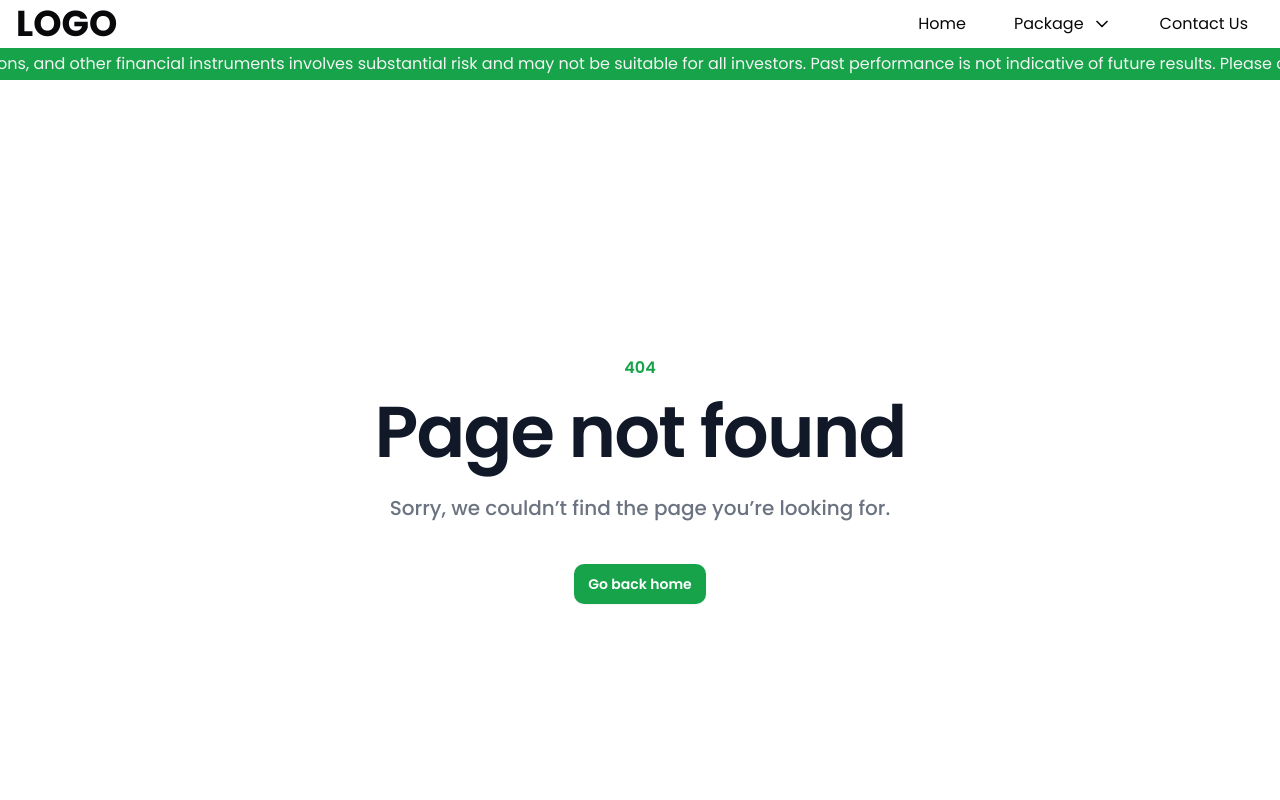
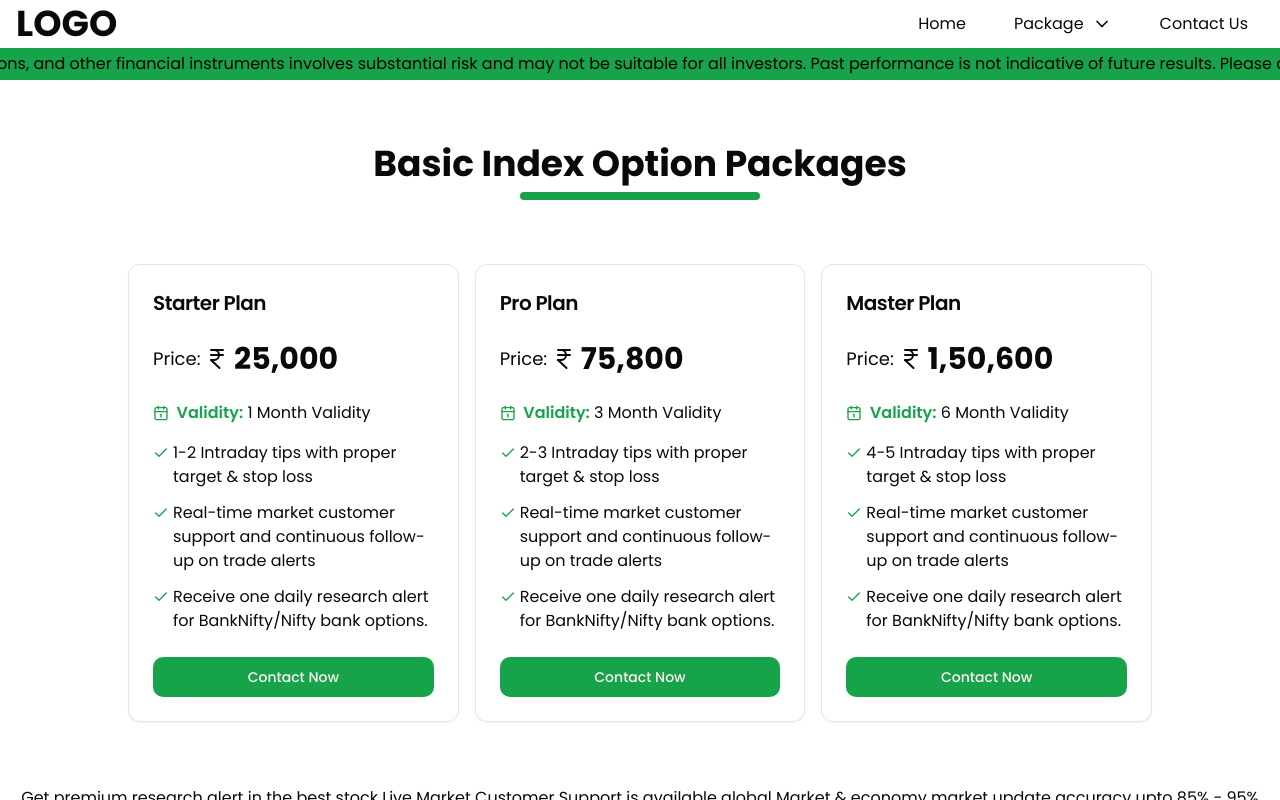
Before and after one commit to Rahul-007-TM/Treading-Master, a Next.js app: page /package/basic-index-option in a window 1280 px wide. Built offline with nearby package versions, Linux system fonts and the light colour scheme.

Commit message:
refactor: changes added

```diff
--- a/package.json
+++ b/package.json
@@ -22,6 +22,7 @@
     "mongoose": "^8.9.5",
     "next": "15.1.2",
     "next-themes": "^0.4.4",
+    "nodemailer": "^6.10.0",
     "react": "^19.0.0",
     "react-dom": "^19.0.0",
     "react-hook-form": "^7.54.2",
--- a/src/actions/lead.js
+++ b/src/actions/lead.js
@@ -2,6 +2,7 @@
 
 const baseUrl = process.env.VERCEL_URL ? `https://${process.env.VERCEL_URL}` : "http://localhost:3000"
 const apiUrl = baseUrl + "/api/leads";
+const mailUrl = baseUrl + "/api/mail";
 
 export const createLead = async ({ fullname, mobile, email, state }) => {
     try {
@@ -13,6 +14,13 @@ export const createLead = async ({ fullname, mobile, email, state }) => {
             body: JSON.stringify({ fullname, mobile, email, state }),
         });
         const responseData = await res.json();
+        await fetch(mailUrl, {
+            method: "POST",
+            headers: {
+                "Content-Type": "application/json",
+            },
+            body: JSON.stringify({ fullname, mobile, email, state }),
+        });
         return responseData;
     } catch (error) {
         console.error("Failed to add Lead:", error);
--- /dev/null
+++ b/src/app/api/mail/route.js
@@ -0,0 +1,34 @@
+"use server"
+
+import nodemailer from "nodemailer"
+
+export default async function POST(req, res) {
+    const { fullname, mobile, email, state } = req.body;
+
+    const transporter = nodemailer.createTransport({
+        service: "gmail",
+        auth: {
+            user: process.env.EMAIL,
+            pass: process.env.EMAIL_PASSWORD,
+        },
+    });
+
+    const mailOptions = {
+        from: process.env.EMAIL,
+        to: "akashlakade2001@gmail.com",
+        subject: "New Lead Created",
+        text: `A new lead has been created:\n\n
+        Full Name: ${fullname}\n
+        Mobile: ${mobile}\n
+        Email: ${email}\n
+        State: ${state}`,
+    };
+
+    try {
+        await transporter.sendMail(mailOptions);
+        res.status(200).json({ message: "Email sent successfully!" });
+    } catch (error) {
+        console.error("Error sending email:", error);
+        res.status(500).json({ message: "Failed to send email." });
+    }
+}
--- a/src/app/package/[packageId]/page.jsx
+++ b/src/app/package/[packageId]/page.jsx
@@ -1,5 +1,6 @@
 import NotFound from "@/app/not-found";
 import SectionHeading from "@/components/atoms/SectionHeading";
+import LeadForm from "@/components/molecules/LeadForm";
 import { Button } from "@/components/ui/button";
 import {
     Card,
@@ -8,10 +9,17 @@ import {
     CardHeader,
     CardTitle,
 } from "@/components/ui/card";
+import {
+    Dialog,
+    DialogContent,
+    DialogHeader,
+    DialogTitle,
+    DialogTrigger,
+} from "@/components/ui/dialog";
 import { ChartAreaIcon } from "lucide-react";
+import { Check } from "lucide-react";
 import { Calendar1 } from "lucide-react";
 import { IndianRupeeIcon } from "lucide-react";
-import Link from "next/link";
 import React from "react";
 
 const page = async ({ params }) => {
@@ -63,21 +71,51 @@ const page = async ({ params }) => {
                                             {plan.service ? (
                                                 <div className="flex flex-wrap w-full">
                                                     <span className="text-primary flex w-fit items-center font-semibold">
-                                                        <ChartAreaIcon className="size-4" />
-                                                        &nbsp; Service:
+                                                        <Check className="size-4" />
+                                                        {/* &nbsp; Service: */}
                                                     </span>
                                                     &nbsp;
                                                     {plan.service}
                                                 </div>
                                             ) : null}
+                                            {plan.details ? (
+                                                <ul className="flex flex-col gap-3 flex-wrap w-full">
+                                                    {plan.details.map(
+                                                        (detail, i) => (
+                                                            <li
+                                                                key={i}
+                                                                className="flex w-full gap-1 text-sm md:text-base"
+                                                            >
+                                                                <span className="w-4 pt-1 text-primary">
+                                                                    <Check className="size-4" />{" "}
+                                                                </span>
+                                                                <span>
+                                                                    {detail}
+                                                                </span>
+                                                            </li>
+                                                        )
+                                                    )}
+                                                </ul>
+                                            ) : null}
                                         </div>
                                     </CardContent>
                                     <CardFooter className="flex flex-grow-0">
-                                        <Button asChild className="w-full">
-                                            <Link href={"/contact-us"}>
-                                                Contact Now
-                                            </Link>
-                                        </Button>
+                                        <Dialog>
+                                            <DialogTrigger asChild>
+                                                <Button className="w-full">
+                                                    Contact Now
+                                                </Button>
+                                            </DialogTrigger>
+                                            <DialogContent className="max-w-sm">
+                                                <DialogHeader>
+                                                    <DialogTitle>
+                                                        Fill Details to contact
+                                                        us
+                                                    </DialogTitle>
+                                                </DialogHeader>
+                                                <LeadForm />
+                                            </DialogContent>
+                                        </Dialog>
                                     </CardFooter>
                                 </Card>
                             ))}
@@ -111,42 +149,69 @@ const Packages = [
                 label: "Quarterly Plan",
                 price: "48,000",
                 validity: "1 Quarter",
-                service: "* 1 Research Alert Per Day",
+                service: "Get 1 Research Alert Per Day",
+                details: [
+                    "Each alert is detailed with entry levels, target prices, ongoing monitoring, and stop-loss instructions.",
+                    "Real-time market customer support and continuous follow-up on trade alerts",
+                    "Receive exclusive research alerts on top-performing stocks.",
+                    "Global market & Economy Trend data update",
+                    "Accuracy upto 85%",
+                ],
             },
             {
                 label: "Yearly Plan",
                 price: "1,35,000",
                 validity: "1 Year",
+                service: "Get 1 Research Alert Per Day",
+                details: [
+                    "Each alert is detailed with entry levels, target prices, ongoing monitoring, and stop-loss instructions.",
+                    "Real-time market customer support and continuous follow-up on trade alerts",
+                    "Receive exclusive research alerts on top-performing stocks.",
+                    "Global market & Economy Trend data update",
+                    "Accuracy upto 85%",
+                ],
             },
         ],
     },
     {
-        label: "Index Option Basic Packages",
-        link: "index-option-basic",
+        label: "Basic Index Option Packages",
+        link: "basic-index-option",
         data: [
             {
                 label: "Starter Plan",
                 price: "25,000",
                 validity: "1 Month Validity",
-                service: "1-2 Per day Trade",
+                details: [
+                    "1-2 Intraday tips with proper target & stop loss",
+                    "Real-time market customer support and continuous follow-up on trade alerts",
+                    "Receive one daily research alert for BankNifty/Nifty bank options.",
+                ],
             },
             {
                 label: "Pro Plan",
                 price: "75,800",
                 validity: "3 Month Validity",
-                service: "2-3 Per day Trade",
+                details: [
+                    "2-3 Intraday tips with proper target & stop loss",
+                    "Real-time market customer support and continuous follow-up on trade alerts",
+                    "Receive one daily research alert for BankNifty/Nifty bank options.",
+                ],
             },
             {
                 label: "Master Plan",
                 price: "1,50,600",
                 validity: "6 Month Validity",
-                service: "4-5 Per day Trade",
+                details: [
+                    "4-5 Intraday tips with proper target & stop loss",
+                    "Real-time market customer support and continuous follow-up on trade alerts",
+                    "Receive one daily research alert for BankNifty/Nifty bank options.",
+                ],
             },
         ],
     },
     {
-        label: "Index Option Premium Packages",
-        link: "index-option-premium",
+        label: "Premium Index Option Packages",
+        link: "premium-index-option",
         data: [
             {
                 label: "Starter Plan",
--- a/src/components/organisms/Footer.jsx
+++ b/src/components/organisms/Footer.jsx
@@ -13,7 +13,7 @@ const Footer = () => {
                             <span className="text-lg text-primary">
                                 Our Packages
                             </span>
-                            <ul className="flex flex-col w-fit gap-4">
+                            <ul className="flex flex-col w-fit gap-1">
                                 {NavItems[0].data.map((item, i) => (
                                     <li key={i} className="w-fit">
                                         <Link
@@ -31,7 +31,7 @@ const Footer = () => {
                             <span className="text-lg text-primary">
                                 Quick Links
                             </span>
-                            <ul className="flex flex-col w-fit gap-4">
+                            <ul className="flex flex-col w-fit gap-1">
                                 {NavItems[1].data.map((item, i) => (
                                     <li key={i} className="w-fit">
                                         <Link
@@ -67,12 +67,12 @@ const NavItems = [
                 link: "/package/equity-market-package",
             },
             {
-                label: "Index Option Basic",
-                link: "/package/index-option-basic",
+                label: "Basic Index Option",
+                link: "/package/basic-index-option",
             },
             {
-                label: "Index Option Premium",
-                link: "/package/index-option-premium",
+                label: "Premium Index Option",
+                link: "/package/premium-index-option",
             },
             {
                 label: "HNI Index Option",
--- a/src/components/organisms/Navbar.jsx
+++ b/src/components/organisms/Navbar.jsx
@@ -140,7 +140,7 @@ const Navbar = () => {
                 </div>
             </div>
             <div className="flex w-full bg-primary">
-                <Marquee className="text-secondary py-1 [--duration:120s]">
+                <Marquee className="text-secondary py-1 [--duration:120s] text-black">
                     Trading stocks, options, and other financial instruments
                     involves substantial risk and may not be suitable for all
                     investors. Past performance is not indicative of future
@@ -172,12 +172,12 @@ const NavItems = [
                 link: "/package/equity-market-package",
             },
             {
-                label: "Index Option Basic",
-                link: "/package/index-option-basic",
+                label: "Basic Index Option",
+                link: "/package/basic-index-option",
             },
             {
-                label: "Index Option Premium",
-                link: "/package/index-option-premium",
+                label: "Premium Index Option",
+                link: "/package/premium-index-option",
             },
             {
                 label: "HNI Index Option",
```
Also changed, not shown: 1 other file (tests, documents, lock files or other folders).
